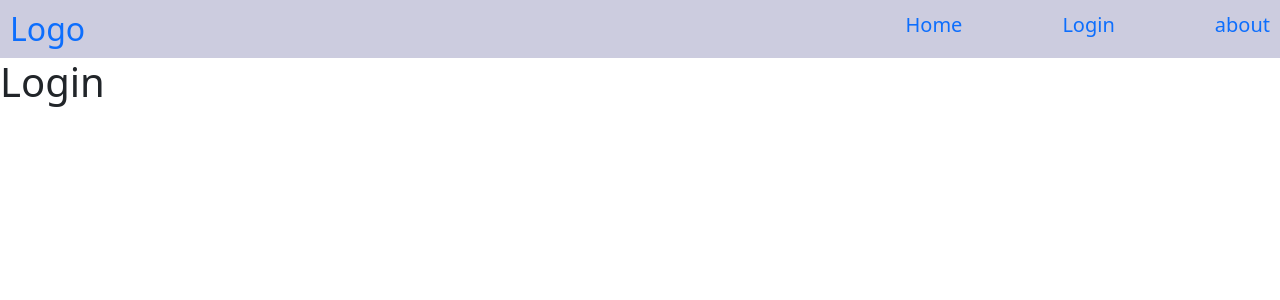
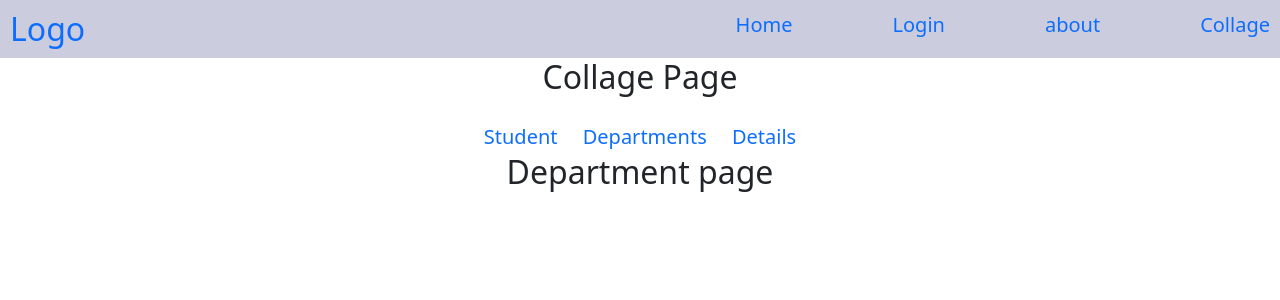
Before and after one commit to yahoowecanwork2/Learning-React, a React (Vite) app: page /Collage/Departments in a window 1280 px wide. Before the commit this address led to /Login. Shown: the top 300 px of the page. Built offline with nearby package versions, Linux system fonts and the light colour scheme.

Commit message:
added nested navigatin in router

```diff
--- a/src/App.jsx
+++ b/src/App.jsx
@@ -4,7 +4,11 @@ import Home from './home';
 import About from './about';
 import Login from './login';
 import PageNotFound from './PageNotfound';
+import Collage from './Collage';
 import { BrowserRouter } from 'react-router';
+import Student from './student';
+import Departments from './Department';
+import Details from './Details';
 
 
 function App() {
@@ -16,9 +20,14 @@ function App() {
       <BrowserRouter>
         <Navbar />
         <Routes>
-          <Route path='/' element={<h1>Home</h1>} />
-          <Route path='/Login' element={<h1>Login</h1>} />
-          <Route path='/About' element={<h1>About</h1>} />
+          <Route path='/' element={<h1><Home /></h1>} />
+          <Route path='/Login' element={<h1><Login /></h1>} />
+          <Route path='/About' element={<h1><About /></h1>} />
+          <Route path='/Collage' element={<h1><Collage /></h1>} >
+            <Route path='Student' element={<h2><Student /></h2>} />
+            <Route path='Departments' element={<h2><Departments /></h2>} />
+            <Route path='Details' element={<h2><Details /></h2>} />
+          </Route>
           {/* <Route path='/*' element={<h1><PageNotFound /></h1>} /> */}
           <Route path='/*' element={<Navigate to="/Login" />} />
         </Routes>
--- /dev/null
+++ b/src/Collage.jsx
@@ -0,0 +1,18 @@
+import Student from "./student";
+import Departments from "./Department";
+import Details from "./Details";
+
+import { NavLink, Outlet } from "react-router";
+import './css/header.css';
+function Collage() {
+    return (
+        <div className="collage" style={{ textAlign: "center", }}>
+            <h2>Collage Page</h2>
+            <NavLink className="link" to="Student">Student </NavLink>
+            <NavLink className="link" to="Departments">Departments </NavLink>
+            <NavLink className="link" to="Details"> Details </NavLink>
+            <Outlet />
+        </div>
+    )
+}
+export default Collage;
--- /dev/null
+++ b/src/Department.jsx
@@ -0,0 +1,8 @@
+function Departments() {
+    return (
+        <div>
+            <h2>Department page</h2>
+        </div>
+    )
+}
+export default Departments;
--- /dev/null
+++ b/src/Details.jsx
@@ -0,0 +1,8 @@
+function Details() {
+    return (
+        <div>
+            <h2>Details page</h2>
+        </div>
+    )
+}
+export default Details;
--- a/src/css/header.css
+++ b/src/css/header.css
@@ -27,3 +27,9 @@ body {
     list-style-type: none;
     gap: 100px;
 }
+
+.collage .link {
+    text-decoration: none;
+    font-size: 20px;
+    margin: 10px;
+}
--- a/src/navbar.jsx
+++ b/src/navbar.jsx
@@ -17,7 +17,9 @@ function Navbar() {
                     <li>
                         <Link className="link" to="/about">about</Link>
                     </li>
-
+                    <li>
+                        <Link className="link" to="/Collage">Collage</Link>
+                    </li>
 
                 </ul>
             </div>
--- /dev/null
+++ b/src/student.jsx
@@ -0,0 +1,8 @@
+function Student() {
+    return (
+        <div>
+            <h2>Student page</h2>
+        </div>
+    )
+}
+export default Student;
```
